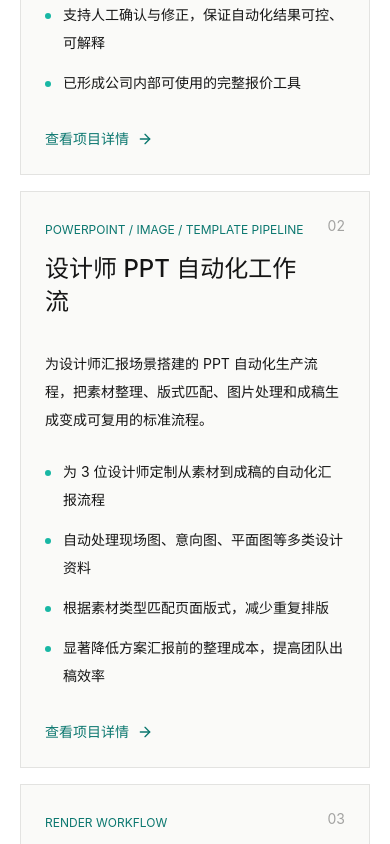
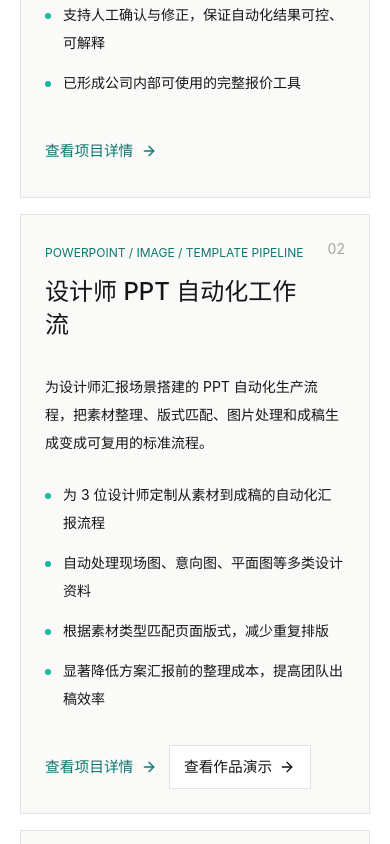
Before and after one commit to hirofumi040/my-web, a React (Vite) app: page / in a window 390 px wide. Shown: the part 4460-5304 px from the top of the page. Built offline with nearby package versions, Linux system fonts and the light colour scheme.

Commit message:
Add PPT workflow showcase link

```diff
--- /dev/null
+++ b/public/ppt-showcase/styles.css
@@ -0,0 +1,229 @@
+:root {
+  color-scheme: light;
+  --paper: #f7f7f4;
+  --ink: #151515;
+  --muted: rgba(21, 21, 21, 0.62);
+  --line: rgba(21, 21, 21, 0.1);
+  --teal: #18b7a4;
+  --deep: #0b776f;
+  font-family: Inter, ui-sans-serif, system-ui, -apple-system, BlinkMacSystemFont, "Segoe UI", sans-serif;
+}
+
+* {
+  box-sizing: border-box;
+}
+
+body {
+  margin: 0;
+  background: var(--paper);
+  color: var(--ink);
+}
+
+img {
+  display: block;
+  max-width: 100%;
+}
+
+a {
+  color: inherit;
+  text-decoration: none;
+}
+
+main {
+  overflow: hidden;
+}
+
+.hero,
+.section,
+.demo {
+  width: min(1120px, calc(100% - 40px));
+  margin: 0 auto;
+}
+
+.hero {
+  display: grid;
+  min-height: 92vh;
+  align-items: center;
+  gap: 44px;
+  padding: 64px 0;
+}
+
+@media (min-width: 900px) {
+  .hero {
+    grid-template-columns: 1.08fr 0.92fr;
+  }
+}
+
+.preview {
+  overflow: hidden;
+  border: 1px solid var(--line);
+  background: #fff;
+  box-shadow: 0 24px 80px rgba(21, 21, 21, 0.1);
+}
+
+.preview img {
+  width: 100%;
+  height: min(64vh, 620px);
+  object-fit: cover;
+  object-position: top left;
+}
+
+.eyebrow {
+  margin: 0 0 14px;
+  color: var(--deep);
+  font-size: 12px;
+  letter-spacing: 0.22em;
+  text-transform: uppercase;
+}
+
+h1,
+h2,
+h3,
+p {
+  margin: 0;
+}
+
+h1 {
+  font-size: clamp(42px, 7vw, 82px);
+  line-height: 1.02;
+  font-weight: 560;
+}
+
+h2 {
+  font-size: clamp(32px, 5vw, 56px);
+  line-height: 1.08;
+  font-weight: 520;
+}
+
+h3 {
+  font-size: 22px;
+  font-weight: 520;
+}
+
+.intro p:not(.eyebrow),
+.demo p,
+.steps p {
+  color: var(--muted);
+  line-height: 1.9;
+}
+
+.intro p:not(.eyebrow) {
+  margin-top: 28px;
+  font-size: 18px;
+}
+
+.actions {
+  display: flex;
+  flex-wrap: wrap;
+  gap: 12px;
+  margin-top: 34px;
+}
+
+.primary,
+.secondary,
+button {
+  display: inline-flex;
+  min-height: 46px;
+  align-items: center;
+  justify-content: center;
+  border: 1px solid transparent;
+  padding: 0 18px;
+  font-size: 14px;
+  cursor: pointer;
+}
+
+.primary,
+button {
+  background: var(--ink);
+  color: #fff;
+}
+
+.secondary {
+  border-color: var(--line);
+  background: #fff;
+}
+
+.section {
+  padding: 96px 0;
+}
+
+.section-head {
+  max-width: 680px;
+  margin-bottom: 38px;
+}
+
+.steps {
+  display: grid;
+  gap: 16px;
+}
+
+@media (min-width: 820px) {
+  .steps {
+    grid-template-columns: repeat(3, 1fr);
+  }
+}
+
+.steps article {
+  min-height: 260px;
+  border: 1px solid var(--line);
+  background: #fff;
+  padding: 28px;
+}
+
+.steps span {
+  display: block;
+  margin-bottom: 52px;
+  color: var(--deep);
+  font-size: 13px;
+}
+
+.steps p {
+  margin-top: 18px;
+  font-size: 15px;
+}
+
+.demo {
+  display: grid;
+  gap: 36px;
+  align-items: center;
+  padding: 96px 0 120px;
+}
+
+@media (min-width: 840px) {
+  .demo {
+    grid-template-columns: 0.9fr 1.1fr;
+  }
+}
+
+.demo p {
+  margin-top: 22px;
+}
+
+.panel {
+  border: 1px solid var(--line);
+  background: #fff;
+  padding: 28px;
+}
+
+.status {
+  display: inline-flex;
+  margin-bottom: 20px;
+  color: var(--deep);
+  font-size: 13px;
+}
+
+.log {
+  min-height: 168px;
+  border: 1px solid var(--line);
+  background: #fafaf8;
+  padding: 18px;
+}
+
+.log p {
+  margin: 0 0 10px;
+  font-size: 14px;
+}
+
+.panel button {
+  margin-top: 18px;
+}
--- a/src/main.jsx
+++ b/src/main.jsx
@@ -29,6 +29,7 @@ const projects = [
   {
     title: "设计师 PPT 自动化工作流",
     meta: "PowerPoint / Image / Template Pipeline",
+    demoHref: "/ppt-showcase/",
     summary:
       "为设计师汇报场景搭建的 PPT 自动化生产流程，把素材整理、版式匹配、图片处理和成稿生成变成可复用的标准流程。",
     details: {
@@ -392,11 +393,9 @@ function Projects() {
         </div>
         <div className="grid gap-4 md:grid-cols-2">
           {projects.map((project, index) => (
-            <button
+            <article
               key={project.title}
-              className="project-card text-left"
-              type="button"
-              onClick={() => setActiveProject({ ...project, index })}
+              className="project-card"
             >
               <div className="mb-8 flex items-start justify-between gap-6">
                 <div>
@@ -416,11 +415,23 @@ function Projects() {
                   </li>
                 ))}
               </ul>
-              <div className="mt-8 inline-flex items-center gap-2 text-sm text-deepTeal">
-                查看项目详情
-                <ArrowRight size={16} />
+              <div className="project-actions">
+                <button
+                  className="project-action"
+                  type="button"
+                  onClick={() => setActiveProject({ ...project, index })}
+                >
+                  查看项目详情
+                  <ArrowRight size={16} />
+                </button>
+                {project.demoHref && (
+                  <a className="project-action project-action-secondary" href={project.demoHref}>
+                    查看作品演示
+                    <ArrowRight size={16} />
+                  </a>
+                )}
               </div>
-            </button>
+            </article>
           ))}
         </div>
       </div>
--- a/src/styles.css
+++ b/src/styles.css
@@ -123,7 +123,6 @@ body {
   padding: 1.5rem;
   min-height: 24rem;
   transition: transform 220ms ease, box-shadow 220ms ease, border-color 220ms ease;
-  cursor: pointer;
 }
 
 @media (min-width: 768px) {
@@ -142,6 +141,34 @@ body {
 .modal-close:focus-visible {
   outline: 2px solid #18b7a4;
   outline-offset: 3px;
+}
+
+.project-actions {
+  display: flex;
+  flex-wrap: wrap;
+  gap: 0.75rem;
+  margin-top: 2rem;
+}
+
+.project-action {
+  display: inline-flex;
+  min-height: 2.75rem;
+  align-items: center;
+  justify-content: center;
+  gap: 0.45rem;
+  border: 0;
+  background: transparent;
+  padding: 0;
+  color: #0b776f;
+  font-size: 0.92rem;
+  cursor: pointer;
+}
+
+.project-action-secondary {
+  border: 1px solid rgba(21, 21, 21, 0.12);
+  background: #fff;
+  padding: 0 0.9rem;
+  color: #151515;
 }
 
 .modal-backdrop {
```
Also changed, not shown: public/ppt-showcase/index.html (added, +74 -0 lines), public/ppt-showcase/script.js (added, +30 -0 lines), public/ppt-showcase/assets/contact-sheet.jpg (added), 1 other file (tests, documents, lock files or other folders).
